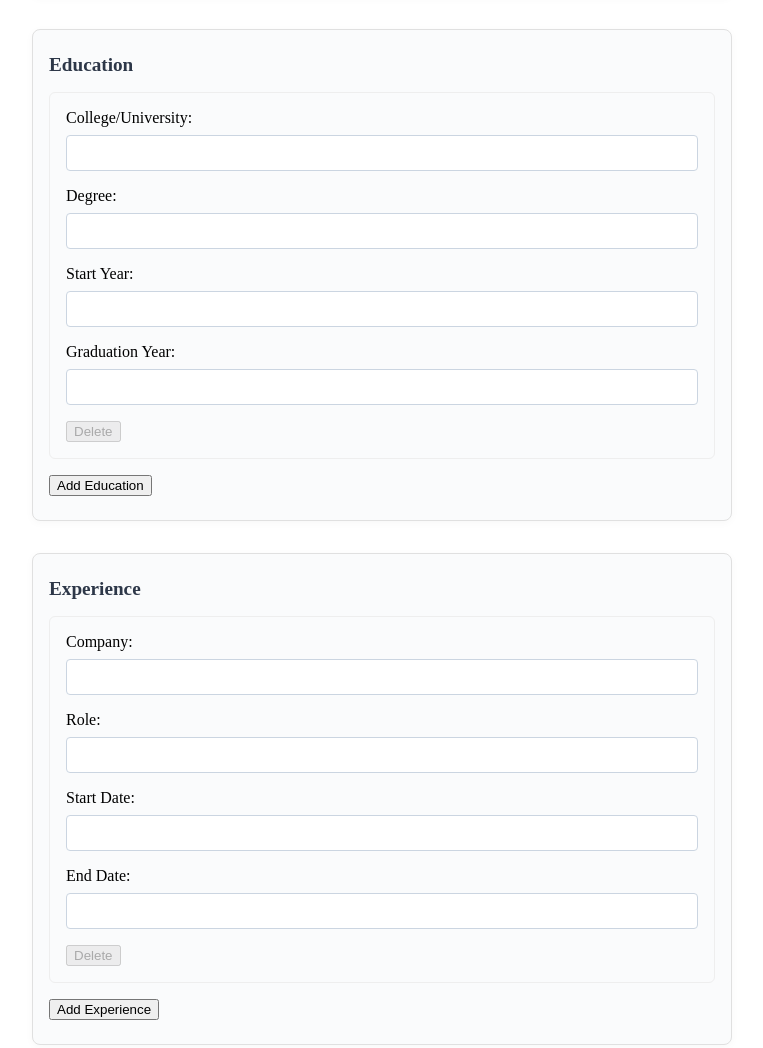
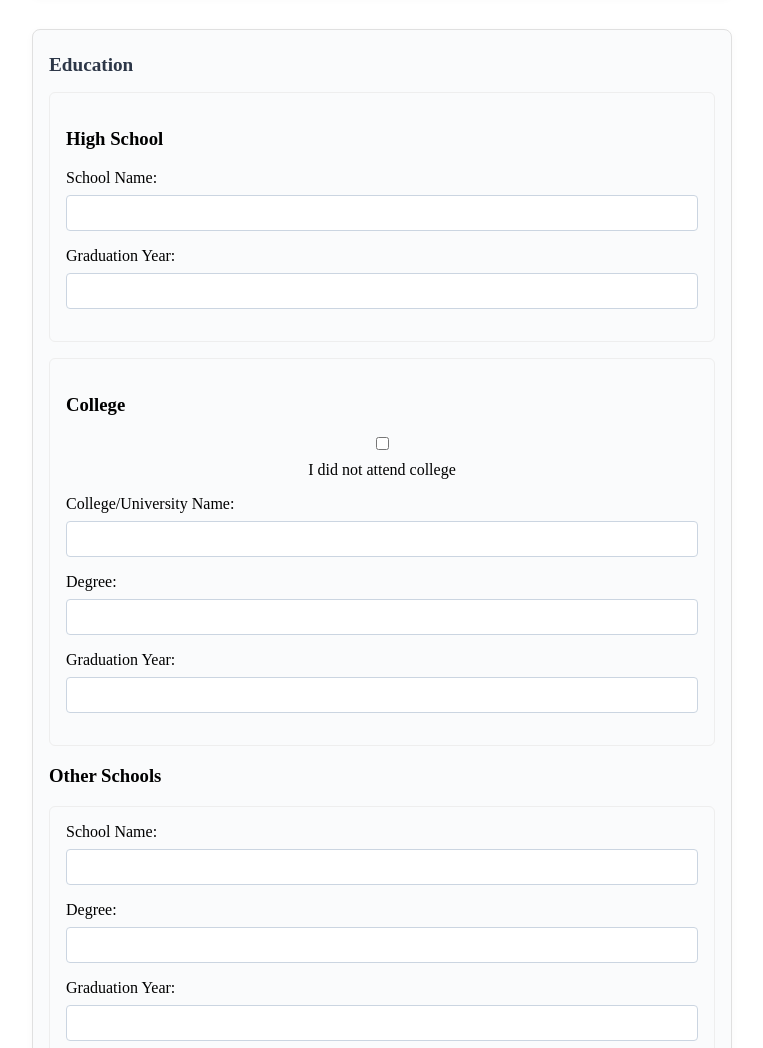
Before and after one commit to danielmontes23/Hackathon-Spring25, an Astro site: page / in a window 1280 px wide. Shown: the part 493-1541 px from the top of the page, without its empty margins (258-1021 px from the left). Built offline with nearby package versions, Linux system fonts and the light colour scheme; Astro itself is replaced by a stand-in of ours.

Commit message:
Edits to form

```diff
--- a/src/components/DynamicResumeSections.jsx
+++ b/src/components/DynamicResumeSections.jsx
@@ -9,9 +9,17 @@ const getInitial = (key, fallback) => {
 };
 
 export default function DynamicResumeSections() {
+  // High School and College fields
+  const [highSchool, setHighSchool] = useState(() => getInitial("highSchool", { name: "", grad: "" }));
+  const [college, setCollege] = useState(() => getInitial("college", { name: "", degree: "", grad: "" }));
+  const [noCollege, setNoCollege] = useState(() => getInitial("noCollege", false));
+
+  // Dynamic additional schools
   const [education, setEducation] = useState(() => getInitial("education", [
-    { school: "", degree: "", start: "", grad: "" }
+    { school: "", degree: "", grad: "" }
   ]));
+
+  // Experience and Skills (unchanged)
   const [experience, setExperience] = useState(() => getInitial("experience", [
     { company: "", role: "", start: "", end: "" }
   ]));
@@ -20,23 +28,18 @@ export default function DynamicResumeSections() {
     { label: "", content: "" }
   ]));
 
-  // Save to localStorage on change
-  useEffect(() => {
-    localStorage.setItem("education", JSON.stringify(education));
-  }, [education]);
-  useEffect(() => {
-    localStorage.setItem("experience", JSON.stringify(experience));
-  }, [experience]);
-  useEffect(() => {
-    localStorage.setItem("skills", JSON.stringify(skills));
-  }, [skills]);
-  useEffect(() => {
-    localStorage.setItem("customSections", JSON.stringify(customSections));
-  }, [customSections]);
+  // Persist to localStorage
+  useEffect(() => { localStorage.setItem("highSchool", JSON.stringify(highSchool)); }, [highSchool]);
+  useEffect(() => { localStorage.setItem("college", JSON.stringify(college)); }, [college]);
+  useEffect(() => { localStorage.setItem("noCollege", JSON.stringify(noCollege)); }, [noCollege]);
+  useEffect(() => { localStorage.setItem("education", JSON.stringify(education)); }, [education]);
+  useEffect(() => { localStorage.setItem("experience", JSON.stringify(experience)); }, [experience]);
+  useEffect(() => { localStorage.setItem("skills", JSON.stringify(skills)); }, [skills]);
+  useEffect(() => { localStorage.setItem("customSections", JSON.stringify(customSections)); }, [customSections]);
 
-  // Education handlers
+  // Handlers for dynamic education
   const addEducation = () =>
-    setEducation([...education, { school: "", degree: "", start: "", grad: "" }]);
+    setEducation([...education, { school: "", degree: "", grad: "" }]);
   const removeEducation = idx =>
     education.length > 1 && setEducation(education.filter((_, i) => i !== idx));
   const handleEducation = (idx, field, value) => {
@@ -81,32 +84,113 @@ export default function DynamicResumeSections() {
     <>
       <section>
         <h2>Education</h2>
+        {/* High School */}
+        <div style={{border: "1px solid #eee", padding: "1rem", borderRadius: "6px", marginBottom: "1rem"}}>
+          <h3>High School</h3>
+          <label>
+            School Name:
+            <input
+              type="text"
+              name="high_school_name"
+              value={highSchool.name}
+              onChange={e => setHighSchool({ ...highSchool, name: e.target.value })}
+              required
+            />
+          </label>
+          <label>
+            Graduation Year:
+            <input
+              type="text"
+              name="high_school_grad"
+              value={highSchool.grad}
+              onChange={e => setHighSchool({ ...highSchool, grad: e.target.value })}
+              required
+            />
+          </label>
+        </div>
+        {/* College */}
+        <div style={{border: "1px solid #eee", padding: "1rem", borderRadius: "6px", marginBottom: "1rem"}}>
+          <h3>College</h3>
+          <label style={{display: "flex", alignItems: "center", gap: "0.5rem"}}>
+            <input
+              type="checkbox"
+              checked={noCollege}
+              onChange={e => setNoCollege(e.target.checked)}
+            />
+            I did not attend college
+          </label>
+          <label>
+            College/University Name:
+            <input
+              type="text"
+              name="college_name"
+              value={college.name}
+              onChange={e => setCollege({ ...college, name: e.target.value })}
+              disabled={noCollege}
+              required={!noCollege}
+            />
+          </label>
+          <label>
+            Degree:
+            <input
+              type="text"
+              name="college_degree"
+              value={college.degree}
+              onChange={e => setCollege({ ...college, degree: e.target.value })}
+              disabled={noCollege}
+              required={!noCollege}
+            />
+          </label>
+          <label>
+            Graduation Year:
+            <input
+              type="text"
+              name="college_grad"
+              value={college.grad}
+              onChange={e => setCollege({ ...college, grad: e.target.value })}
+              disabled={noCollege}
+              required={!noCollege}
+            />
+          </label>
+        </div>
+        {/* Other Schools */}
+        <h3>Other Schools</h3>
         {education.map((edu, idx) => (
           <div key={idx} style={{border: "1px solid #eee", padding: "1rem", marginBottom: "1rem", borderRadius: "6px"}}>
             <label>
-              College/University:
-              <input type="text" name={`education_school_${idx}`} value={edu.school}
-                onChange={e => handleEducation(idx, "school", e.target.value)} required />
+              School Name:
+              <input
+                type="text"
+                name={`education_school_${idx}`}
+                value={edu.school}
+                onChange={e => handleEducation(idx, "school", e.target.value)}
+                required
+              />
             </label>
             <label>
               Degree:
-              <input type="text" name={`education_degree_${idx}`} value={edu.degree}
-                onChange={e => handleEducation(idx, "degree", e.target.value)} required />
-            </label>
-            <label>
-              Start Year:
-              <input type="text" name={`education_start_year_${idx}`} value={edu.start}
-                onChange={e => handleEducation(idx, "start", e.target.value)} required />
+              <input
+                type="text"
+                name={`education_degree_${idx}`}
+                value={edu.degree}
+                onChange={e => handleEducation(idx, "degree", e.target.value)}
+                required
+              />
             </label>
             <label>
               Graduation Year:
-              <input type="text" name={`education_grad_year_${idx}`} value={edu.grad}
-                onChange={e => handleEducation(idx, "grad", e.target.value)} required />
+              <input
+                type="text"
+                name={`education_grad_${idx}`}
+                value={edu.grad}
+                onChange={e => handleEducation(idx, "grad", e.target.value)}
+                required
+              />
             </label>
             <button type="button" onClick={() => removeEducation(idx)} disabled={education.length === 1}>Delete</button>
           </div>
         ))}
-        <button type="button" onClick={addEducation}>Add Education</button>
+        <button type="button" onClick={addEducation}>Add Another School</button>
       </section>
 
       <section>
```
